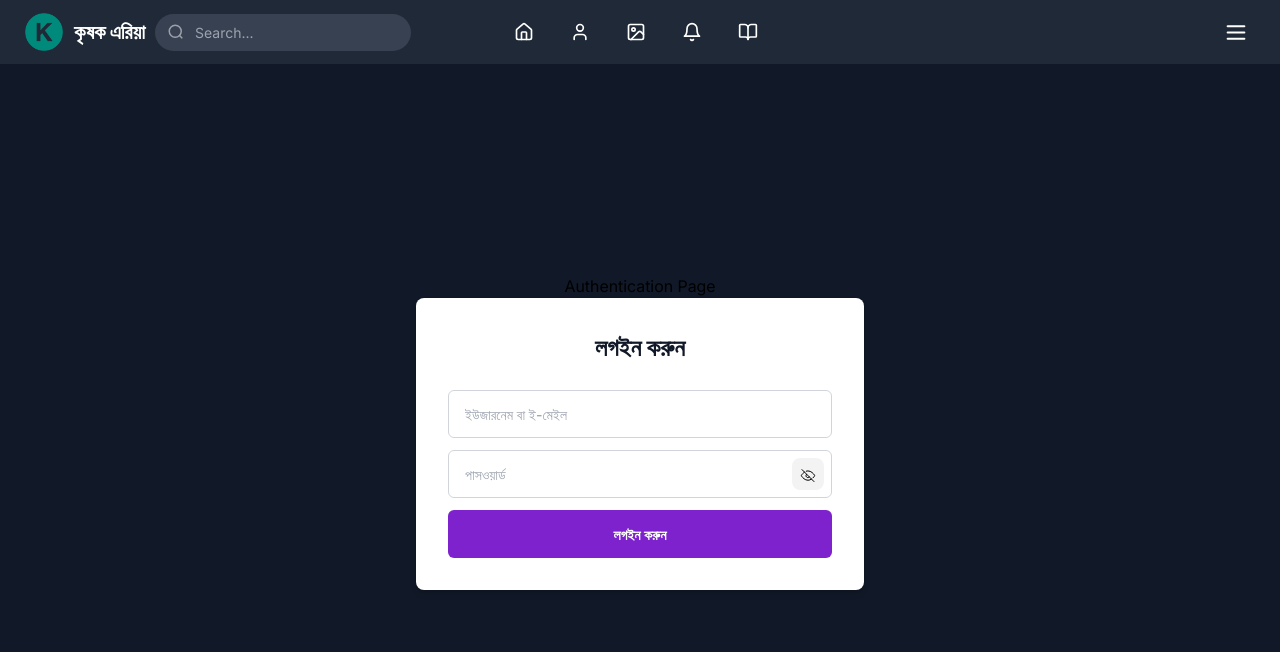
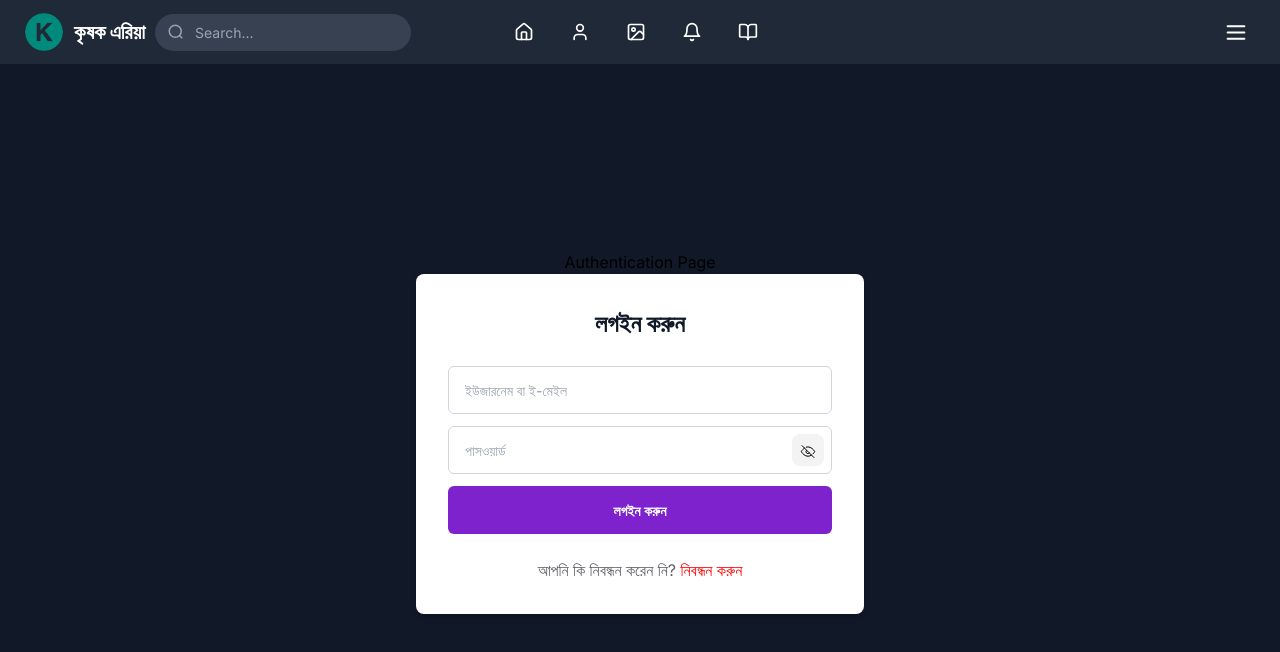
Before and after one commit to asianprogrammer/Farmer-Network, a React (Vite) app: page /auth in a window 1280 px wide. Shown: the top 652 px of the page. Built offline with nearby package versions, Linux system fonts and the light colour scheme.

Commit message:
Login form done

```diff
--- a/src/assets/styles/Auth.css
+++ b/src/assets/styles/Auth.css
@@ -118,6 +118,15 @@
   margin-top: 0.75rem;
 }
 
+.auth-page .text-center {
+  margin-top: 1.5rem;
+  color: #5e6066;
+}
+
+.auth-page .text-center a {
+  color: red;
+}
+
 .spinner {
   width: 18px;
   height: 18px;
--- a/src/features/auth/components/Login.jsx
+++ b/src/features/auth/components/Login.jsx
@@ -1,6 +1,7 @@
 import { useState } from "react";
 import EyeIcon from '@/assets/IconComponents/Eye';
 import EyeOffIcon from '@/assets/IconComponents/EyeOff';
+import { NavLink } from "react-router-dom";
 
 export default function Login() {
   const [formData, setFormData] = useState({ username: "", password: "" });
@@ -87,6 +88,11 @@ export default function Login() {
         {isSubmitting ? (<> <div className="spinner"></div> লগইন হচ্ছে... </>) : ("লগইন করুন")}
       </button>
 
+      <section className="text-center">
+        আপনি কি নিবন্ধন করেন নি?&nbsp;
+        <NavLink to="register" className="nav-link">নিবন্ধন করুন</NavLink>
+      </section>
+
       {status && (
         <div>
           <h4>Returned JSON:</h4>
--- a/src/index.css
+++ b/src/index.css
@@ -44,3 +44,7 @@ body {
 .MB-1rem {
   margin-bottom: 1rem;
 }
+
+.text-center {
+  text-align: center;
+}
```
